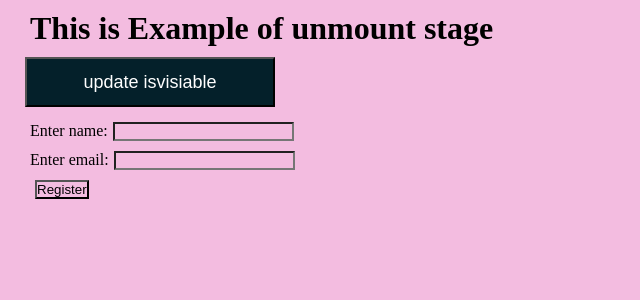
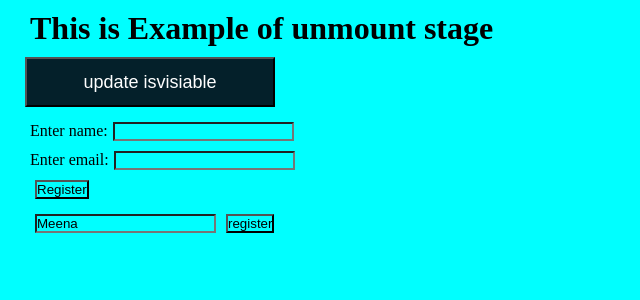
Before and after one commit to vaibhav346/-Class-React-Project-Demo, a React (Create React App) app: page / in a window 1280 px wide. Shown: the top 300 px of the page, without its empty margins (0-640 px from the left). Built offline with nearby package versions, Linux system fonts and the light colour scheme.

Commit message:
Added two files and app.js file modifie

```diff
--- a/src/App.js
+++ b/src/App.js
@@ -18,6 +18,7 @@ import UnmountDemo from './UnmountDemo';
 import UserEffectDemo from './UserEffectDemo';
 import UseEffectUnmount from './UseEffectUnmount';
 import FormExample from './FormExample';
+import FormExample1 from './FormExample1';
 
 function App() {
  let[isVisible,setIsVisible]=useState(true);
@@ -51,6 +52,8 @@ function App() {
     }
     <button  onClick={()=>{setIsVisible(!isVisible)}}>update isvisiable</button>
     <FormExample></FormExample>
+
+    <FormExample1></FormExample1>
    </div>
   );
 }
--- /dev/null
+++ b/src/FormExample1.jsx
@@ -0,0 +1,21 @@
+import React from 'react'
+import { useState } from 'react'
+
+export default function FormExample1() {
+
+    let [name,setName]=useState("Meena")
+
+
+    let handleform=()=>{
+        alert("name is "+name)
+    }
+  return (
+    <div>
+      <form onSubmit={handleform}>
+        <input type="text" value={name} onChange={(event)=>setName(event.target.value)}></input>
+
+        <input type="submit" value="register"></input>
+      </form>
+    </div>
+  )
+}
--- a/src/index.css
+++ b/src/index.css
@@ -1,7 +1,7 @@
 *{
   padding: 0;
   margin: 5px;
-  background-color: rgb(243, 188, 224);
+  background-color:aqua
 }
 button{
   background-color: rgb(4, 32, 42);
```
